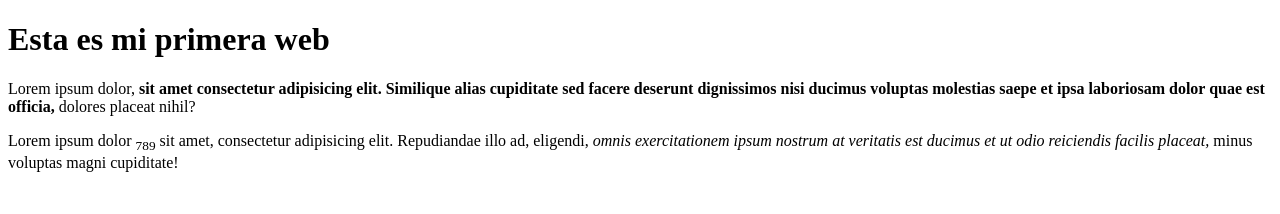
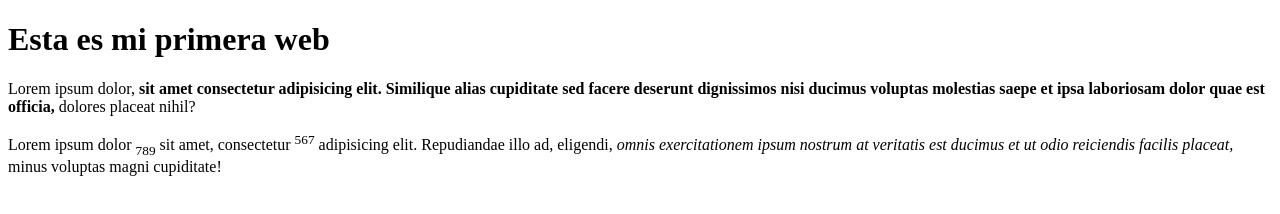
Before and after one commit to alejandroolmedo336/lm2425, a plain HTML site: page index.html in a window 1280 px wide. Drawn offline with Linux system fonts and the light colour scheme.

Commit message:
fin del dia

```diff
--- a/index.html
+++ b/index.html
@@ -8,6 +8,6 @@
 <body>
     <h1>Esta es mi primera web</h1>
     <p>Lorem ipsum dolor, <b>sit amet consectetur adipisicing elit. Similique alias cupiditate sed facere deserunt dignissimos nisi ducimus voluptas molestias saepe et ipsa laboriosam dolor quae est officia,</b> dolores placeat nihil?</p>
-    <p>Lorem ipsum dolor <sub>789</sub> sit amet, consectetur adipisicing elit. Repudiandae illo ad, eligendi,<i> omnis exercitationem ipsum nostrum at veritatis est ducimus et ut odio reiciendis facilis placeat,</i> minus voluptas magni cupiditate!</p>
+    <p>Lorem ipsum dolor <sub>789</sub> sit amet, consectetur <sup>567</sup> adipisicing elit. Repudiandae illo ad, eligendi,<i> omnis exercitationem ipsum nostrum at veritatis est ducimus et ut odio reiciendis facilis placeat,</i> minus voluptas magni cupiditate!</p>
 </body>
 </html>
```
